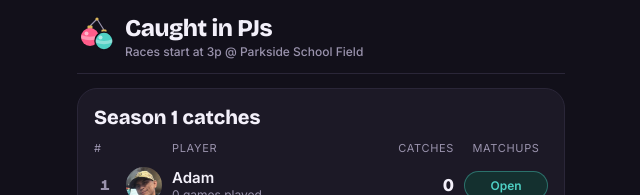
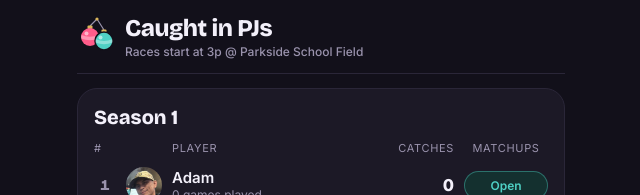
Before and after one commit to kristinejoy0419/Caught, a plain HTML site: page index.html in a window 1280 px wide. Shown: the top 195 px of the page, without its empty margins (319-959 px from the left). Drawn offline with nearby package versions, Linux system fonts and the light colour scheme.

Commit message:
Leaderboard header reads Season 1
Co-Authored-By: Claude Opus 5.5 <noreply@anthropic.com>
Claude-Session: https://claude.ai/code/session_015gMv7WvRgkHgpE3pr6pRJx

```diff
--- a/index.html
+++ b/index.html
@@ -192,7 +192,7 @@ label.file input { position: absolute; opacity: 0; width: 1px; height: 1px; }
   </section>
 
   <section class="panel board" aria-labelledby="board-title">
-    <h2 id="board-title">Season 1 catches</h2>
+    <h2 id="board-title">Season 1</h2>
     <div class="colhead" aria-hidden="true"><span>#</span><span></span><span>Player</span><span>Catches</span><span>Matchups</span></div>
     <ol id="board"><li class="state" style="display:block">Loading players…</li></ol>
     <button class="more" id="board-more" type="button" hidden>Show everyone</button>
```
